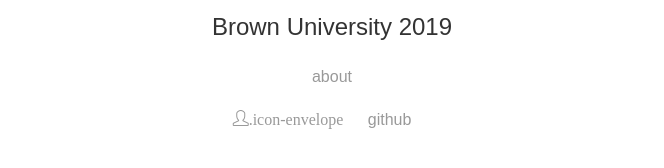
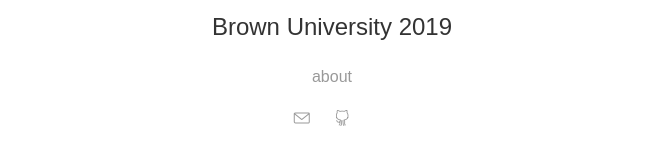
Before and after one commit to bethny/bethny.github.io, a Jekyll site: the page built from index.html, in a window 1280 px wide. Shown: the part 245-413 px from the top of the page, without its empty margins (308-972 px from the left). Built offline with Jekyll 4.4.1, drawn with Linux system fonts in a browser that asks for light colours; nearby versions of some CDN libraries.

Commit message:
Update default.html

```diff
--- a/_layouts/default.html
+++ b/_layouts/default.html
@@ -23,8 +23,8 @@
 			</div><!-- /.container -->
 			<footer>
 	    		<ul>
-	        		<li><a href="mailto:bethany_hung@brown.edu"><i class = "icon-user">.icon-envelope</i></a></li>
-	        		<li><a href="https://github.com/bethanyhung">github</a></li>
+	        		<li><a href="mailto:bethany_hung@brown.edu"><i class = "icon-envelope"></i></a></li>
+	        		<li><a href="https://github.com/bethanyhung"><i class = "icon-social-github"></i></a></li>
 				</ul>
 			</footer>
 			</center>
```
